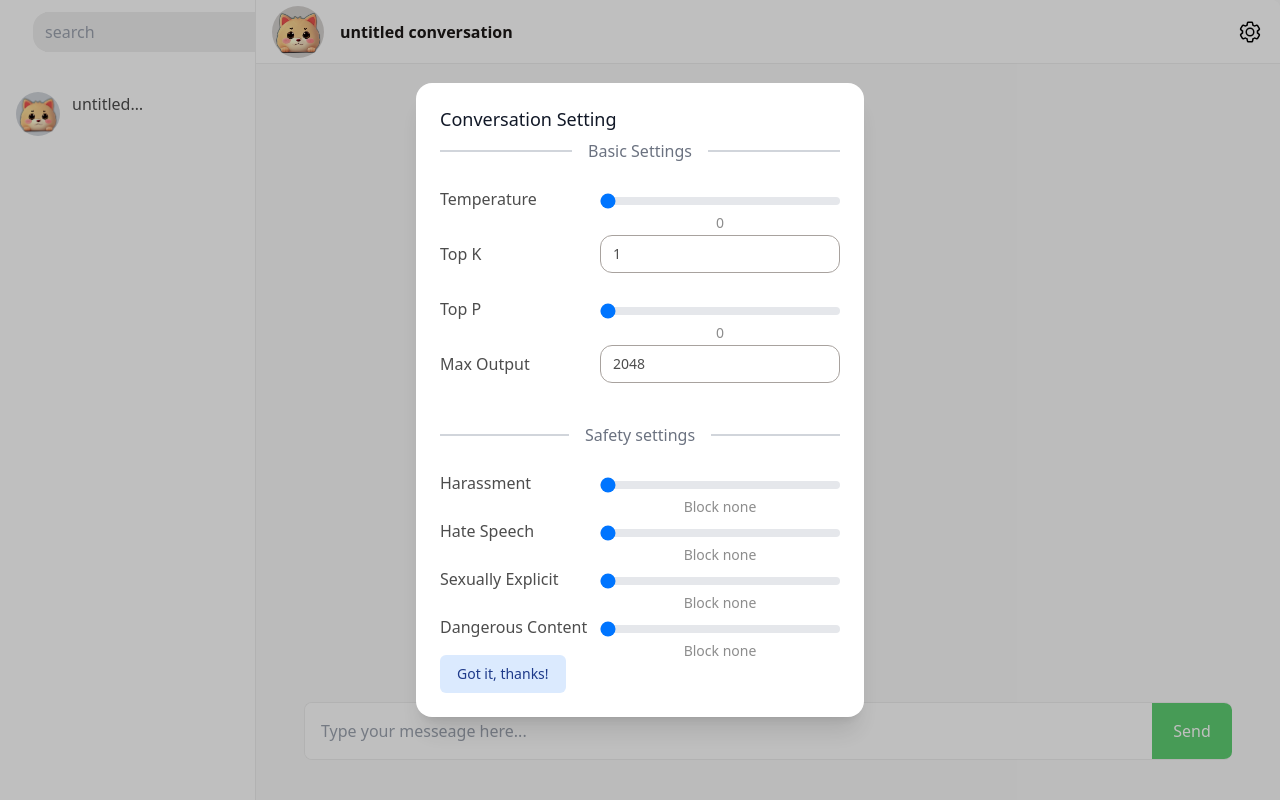
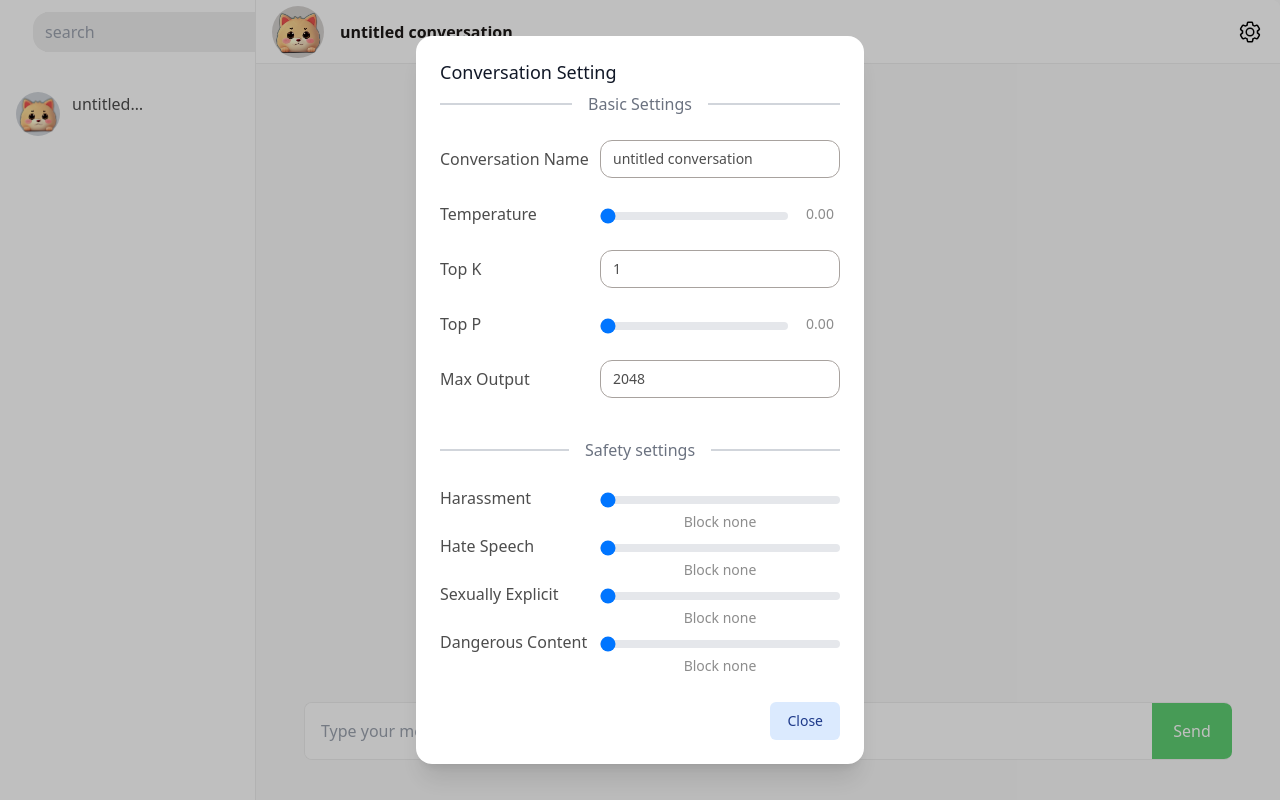
Before and after one commit to loo-y/GeminiChatUp, a Next.js app: page / in a window 1280 px wide. Both pictures are taken after a click on the element 1250 px from the left and 31 px from the top of the page. Built offline with nearby package versions, Linux system fonts and the light colour scheme.

Commit message:
feat: update conversion name by setting

```diff
--- a/app/components/Popup.tsx
+++ b/app/components/Popup.tsx
@@ -18,12 +18,16 @@ export default function Popup({ children, trigger, title }: IPopupProps) {
         setIsOpen(true)
     }
 
+    function keepOpen(status: boolean) {
+        console.log(`keepOpen`, status)
+    }
+
     return (
         <>
             <div onClick={openPopup}>{trigger}</div>
 
             <Transition appear show={isOpen} as={Fragment}>
-                <Dialog as="div" className="relative z-10" onClose={closePopup}>
+                <Dialog as="div" className="relative z-10" onClose={keepOpen}>
                     <Transition.Child
                         as={Fragment}
                         enter="ease-out duration-300"
@@ -33,7 +37,7 @@ export default function Popup({ children, trigger, title }: IPopupProps) {
                         leaveFrom="opacity-100"
                         leaveTo="opacity-0"
                     >
-                        <div className="fixed inset-0 bg-black/25" />
+                        <div className="fixed inset-0 bg-black/25 -z-10" />
                     </Transition.Child>
 
                     <div className="fixed inset-0 overflow-y-auto">
@@ -56,13 +60,13 @@ export default function Popup({ children, trigger, title }: IPopupProps) {
 
                                     <div className="mt-2">{children}</div>
 
-                                    <div className="mt-4">
+                                    <div className="mt-12 w-full flex items-center justify-end">
                                         <button
                                             type="button"
                                             className="inline-flex justify-center rounded-md border border-transparent bg-blue-100 px-4 py-2 text-sm font-medium text-blue-900 hover:bg-blue-200 focus:outline-none focus-visible:ring-2 focus-visible:ring-blue-500 focus-visible:ring-offset-2"
                                             onClick={closePopup}
                                         >
-                                            Got it, thanks!
+                                            Close
                                         </button>
                                     </div>
                                 </Dialog.Panel>
--- a/app/components/RangeInput.tsx
+++ b/app/components/RangeInput.tsx
@@ -9,14 +9,45 @@ interface IRangeInputProps {
     min: number
     max: number
     labelList?: string[]
+    valueShowRight?: boolean
     changeCallback: (value: number) => void
 }
-export default function RangeInput({ id, defaultValue, step, min, max, labelList }: IRangeInputProps) {
+export default function RangeInput({ id, defaultValue, step, min, max, labelList, valueShowRight }: IRangeInputProps) {
     const [value, setValue] = useState(defaultValue)
 
     const handleChange = (event: ChangeEvent<HTMLInputElement>) => {
         const newValue = parseFloat(event.target.value)
         setValue(newValue)
+    }
+
+    const fiexdValue = step > 0 && String(step).includes('.') ? String(step).split('.')[1].length : 0
+
+    if (valueShowRight) {
+        return (
+            <div className="w-[240px] flex flex-row">
+                <div className="flex-grow  items-center justify-center pr-3">
+                    <input
+                        id={id}
+                        type="range"
+                        min={min}
+                        max={max}
+                        value={value}
+                        onChange={handleChange}
+                        step={step}
+                        className="h-2 w-full bg-gray-200 rounded-lg appearance-none cursor-pointer dark:bg-gray-700  focus:outline-none "
+                    />
+                </div>
+                {labelList?.length && labelList.length - 1 == (max - min) / step ? (
+                    <div className="flex ml-auto w-28 justify-center items-center text-sm font-medium text-textGrayColor">
+                        <span className="line-clamp-1">{labelList[value / step]}</span>
+                    </div>
+                ) : (
+                    <div className="flex ml-auto w-10 justify-center items-center text-sm font-medium text-textGrayColor">
+                        <span>{fiexdValue > 0 ? value.toFixed(fiexdValue) : value}</span>
+                    </div>
+                )}
+            </div>
+        )
     }
 
     return (
@@ -37,7 +68,7 @@ export default function RangeInput({ id, defaultValue, step, min, max, labelList
                 </div>
             ) : (
                 <div className="flex justify-center items-center mt-2 text-sm font-medium text-textGrayColor">
-                    <span>{value}</span>
+                    <span>{fiexdValue > 0 ? value.toFixed(fiexdValue) : value}</span>
                 </div>
             )}
         </div>
--- a/app/modules/Conversation/chatbox.tsx
+++ b/app/modules/Conversation/chatbox.tsx
@@ -2,7 +2,7 @@
 import React, { useState, ChangeEvent, KeyboardEvent, useRef, useMemo, useEffect } from 'react'
 import { Roles } from '@/app/shared/interfaces'
 import _ from 'lodash'
-import { getChatState, getGeminiChatAnswer, updateConversation } from '../../(pages)/chat/slice'
+import { getChatState, getGeminiChatAnswer, updateConversationInfo } from '../../(pages)/chat/slice'
 import { useAppSelector, useAppDispatch } from '@/app/hooks'
 import { IConversation } from '../../(pages)/chat/interface'
 import { IChatItem } from '@/app/shared/interfaces'
@@ -25,8 +25,6 @@ const ChatBox = () => {
             }) || state.conversationList[0]
         )
     }, [state.conversationList])
-
-    console.log(`the conversation`, conversation)
     const { history, conversationId, modelAvatar, conversationName, isFetching } = conversation || {}
 
     return (
@@ -49,7 +47,7 @@ const ChatBox = () => {
                         </div>
                     </div>
                     <div className=" flex flex-grow items-center justify-end mr-4">
-                        <ConversationSetting />
+                        <ConversationSetting conversation={conversation} />
                     </div>
                 </div>
             </div>
@@ -239,16 +237,30 @@ const ChatInput = ({ conversation }: { conversation: IConversation }) => {
     )
 }
 
-const ConversationSetting = () => {
+interface IConversationSettingProps {
+    conversation: IConversation
+}
+const ConversationSetting = ({ conversation }: IConversationSettingProps) => {
+    const dispatch = useAppDispatch()
+
+    const { conversationName, conversationId } = conversation || {}
+
     const [value, setValue] = useState(0)
 
-    const handleChange = (event: ChangeEvent<HTMLInputElement>) => {
-        const newValue = parseFloat(event.target.value)
+    const handleRangeChange = (newValue: number) => {
         setValue(newValue)
     }
 
-    const handleRangeChange = (newValue: number) => {
-        setValue(newValue)
+    const handleChangeConversationName = (event: ChangeEvent<HTMLInputElement>) => {
+        const newValue = event?.currentTarget?.value
+        if (newValue) {
+            dispatch(
+                updateConversationInfo({
+                    conversationId,
+                    conversationName: _.trim(newValue),
+                })
+            )
+        }
     }
 
     return (
@@ -265,15 +277,29 @@ const ConversationSetting = () => {
                     <SeparateLineWithText text={`Basic Settings`} />
                     <div className="flex flex-row items-center">
                         <div className="flex w-2/5">
+                            <span>{`Conversation Name`}</span>
+                        </div>
+                        <div className="flex flex-grow border border-solid border-stone-400 rounded-xl py-2 px-3">
+                            <input
+                                className="w-full text-left text-sm focus:outline-none active:outline-none text-textBlackColor"
+                                type="text"
+                                defaultValue={conversationName || ''}
+                                onChange={handleChangeConversationName}
+                            />
+                        </div>
+                    </div>
+                    <div className="flex flex-row items-center">
+                        <div className="flex w-2/5">
                             <span>{`Temperature`}</span>
                         </div>
-                        <div className="flex flex-grow -mb-8">
+                        <div className="flex flex-grow">
                             <RangeInput
                                 id={`temperature`}
                                 min={0}
                                 max={1}
                                 step={0.01}
                                 defaultValue={value}
+                                valueShowRight={true}
                                 changeCallback={value => {
                                     handleRangeChange(value)
                                 }}
@@ -297,13 +323,14 @@ const ConversationSetting = () => {
                         <div className="flex w-2/5">
                             <span>{`Top P`}</span>
                         </div>
-                        <div className="flex flex-grow -mb-8">
+                        <div className="flex flex-grow">
                             <RangeInput
                                 id={`topp`}
                                 min={0}
                                 max={1}
                                 step={0.01}
                                 defaultValue={value}
+                                valueShowRight={true}
                                 changeCallback={value => {
                                     handleRangeChange(value)
                                 }}
```
Also changed, not shown: app/(pages)/chat/slice.ts (+31 -7 lines).
